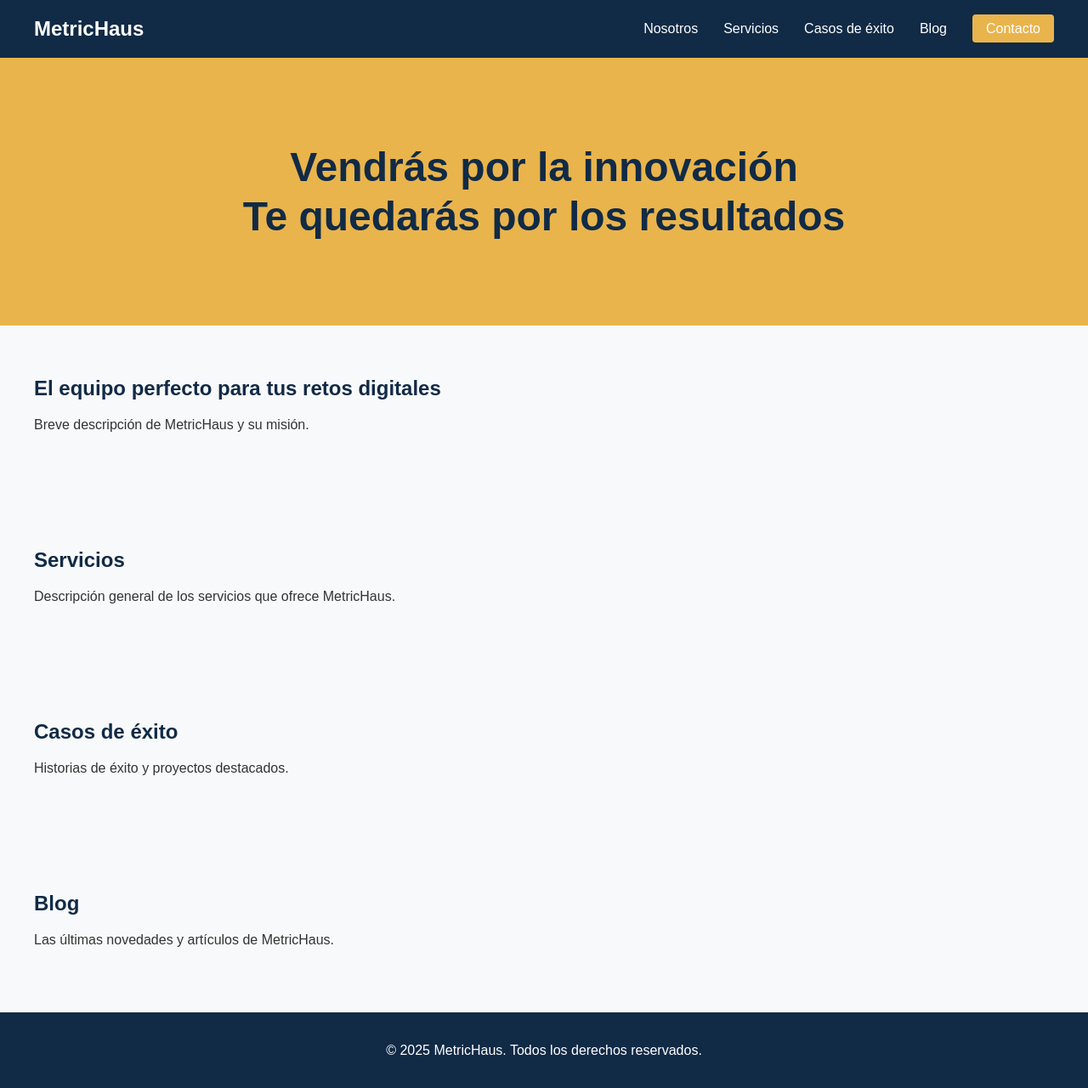
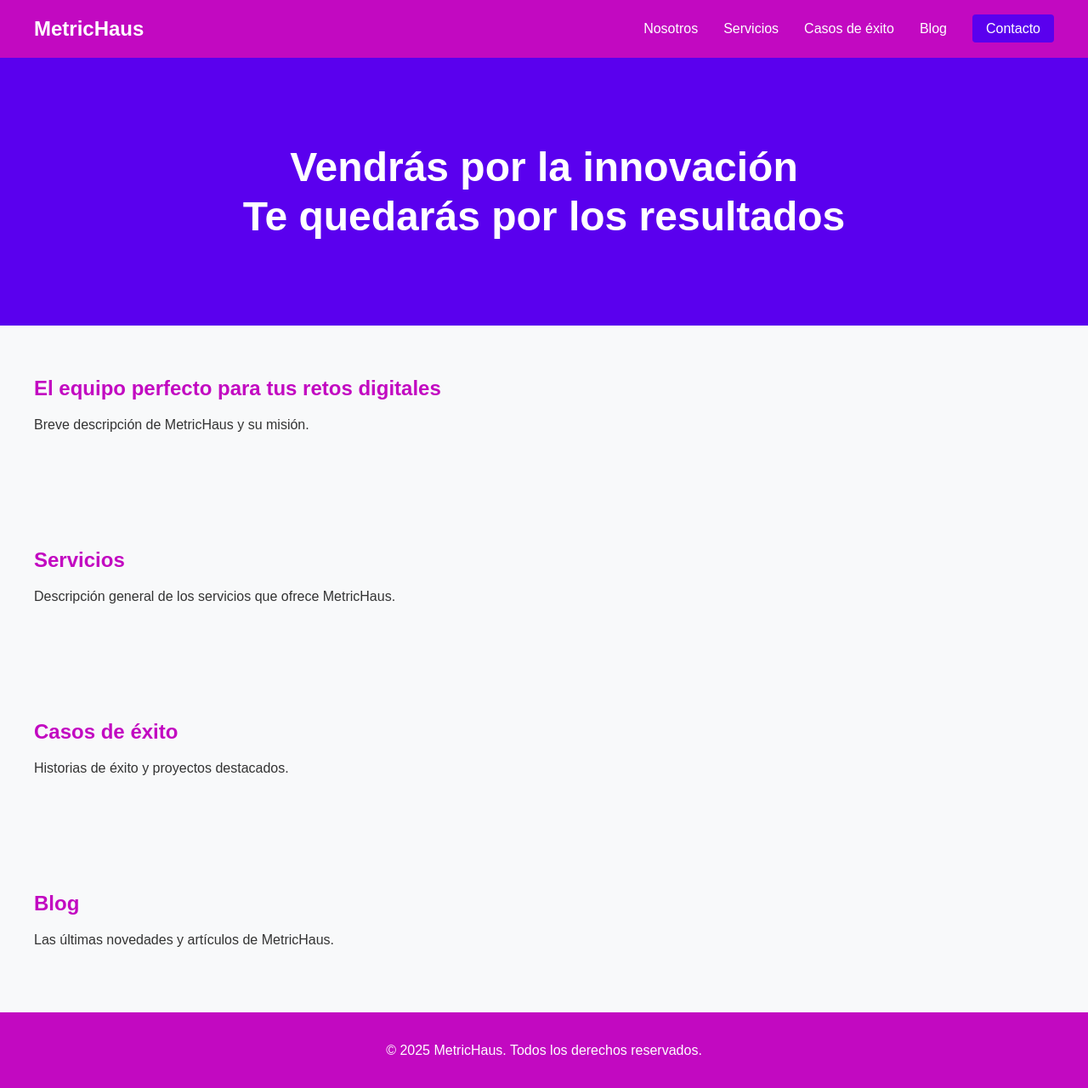
Before and after one commit to Martinfranx/MetricHaus, a plain HTML site: page index.html in a window 1280 px wide. Shown: the whole page at 85% size. Drawn offline with Linux system fonts and the light colour scheme.

Commit message:
Update styles.css to match Picsart brand colors

```diff
--- a/styles.css
+++ b/styles.css
@@ -6,7 +6,7 @@ body {
 }
 
 header {
-  background-color: #112a46;
+  background-color: #C209C1;
   color: #ffffff;
   display: flex;
   justify-content: space-between;
@@ -39,14 +39,14 @@ header nav ul li a {
 }
 
 header nav ul li a.button {
-  background-color: #e9b44c;
+  background-color: #5A00EE;
   padding: 8px 16px;
   border-radius: 4px;
 }
 
 .hero {
-  background-color: #e9b44c;
-  color: #112a46;
+  background-color: #5A00EE;
+  color: #ffffff;
   padding: 100px 40px;
   text-align: center;
 }
@@ -63,11 +63,11 @@ section {
 
 section h2 {
   margin-top: 0;
-  color: #112a46;
+  color: #C209C1;
 }
 
 footer {
-  background-color: #112a46;
+  background-color: #C209C1;
   color: #ffffff;
   text-align: center;
   padding: 20px;
```
